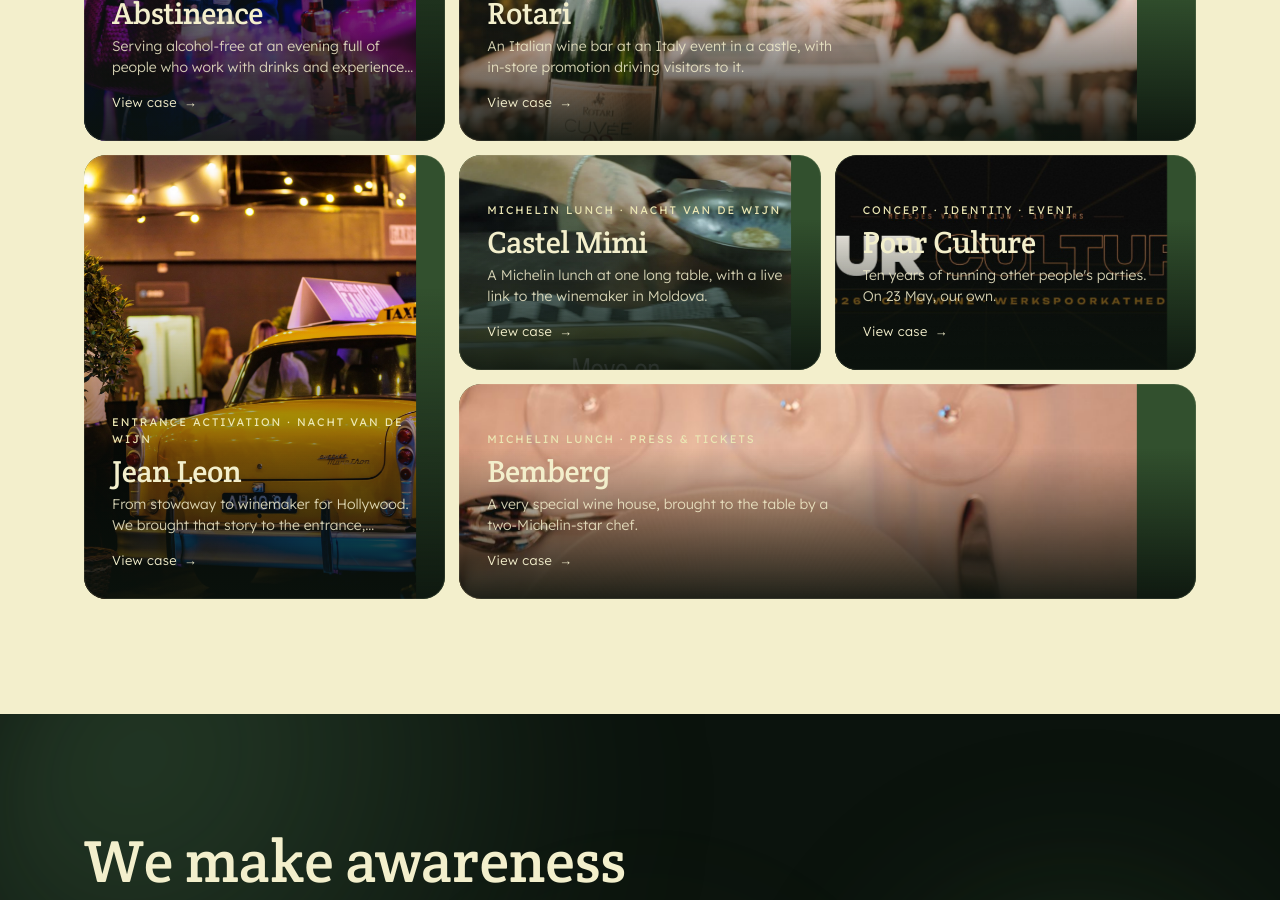
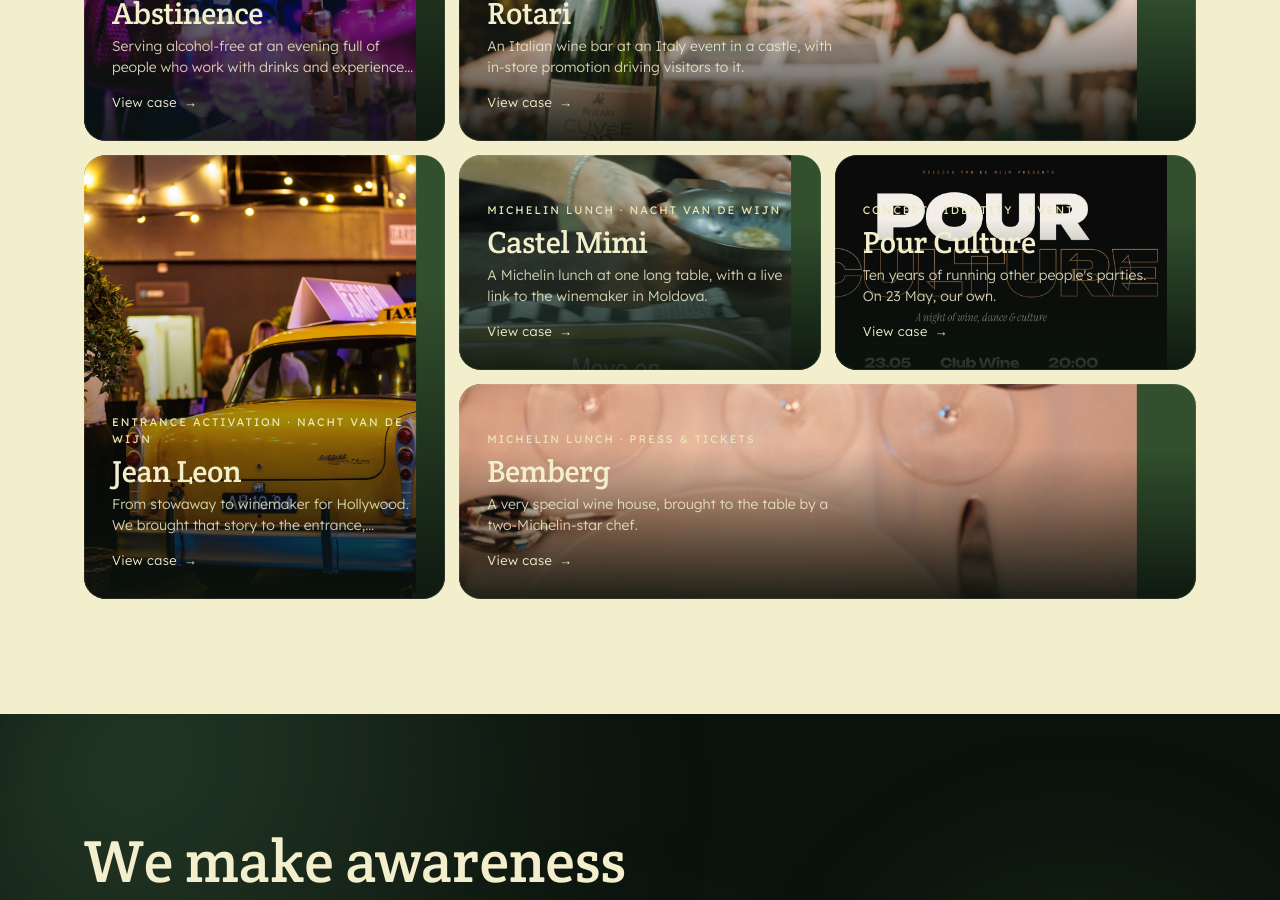
Before and after one commit to Thegrapeagency/tga-website, a React (Vite) app: page / in a window 1280 px wide. Shown: the part 2820-3720 px from the top of the page. Built offline with nearby package versions, Linux system fonts and the light colour scheme.

Commit message:
Pour Culture: add live-site hero screenshot as first (cover) image

```diff
--- a/src/data/cases.js
+++ b/src/data/cases.js
@@ -603,6 +603,7 @@
       nl: ["Concept & brand identity", "Uitnodiging & mailcampagne", "Posters & signage on-site", "Speech & aftercare"],
     },
     images: [
+      "/images/pour-culture/site.jpg",
       "/images/pour-culture/1.jpg", "/images/pour-culture/2.jpg", "/images/pour-culture/3.jpg",
       "/images/pour-culture/4.jpg", "/images/pour-culture/5.jpg", "/images/pour-culture/6.jpg",
       "/images/pour-culture/7.jpg", "/images/pour-culture/8.jpg", "/images/pour-culture/9.jpg",
```
Also changed, not shown: public/images/pour-culture/site.jpg (added).
